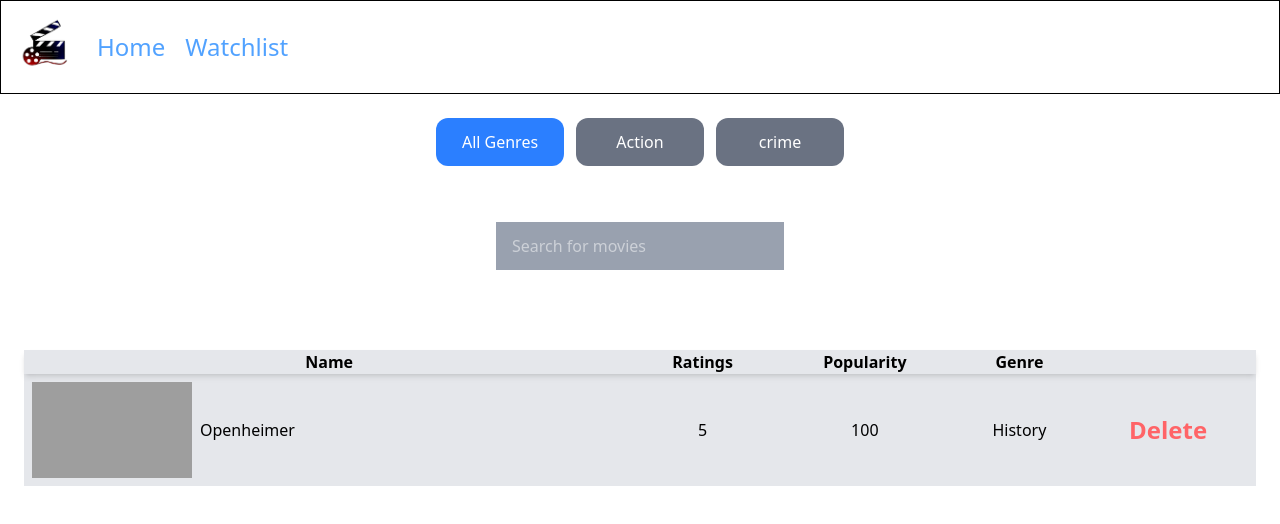
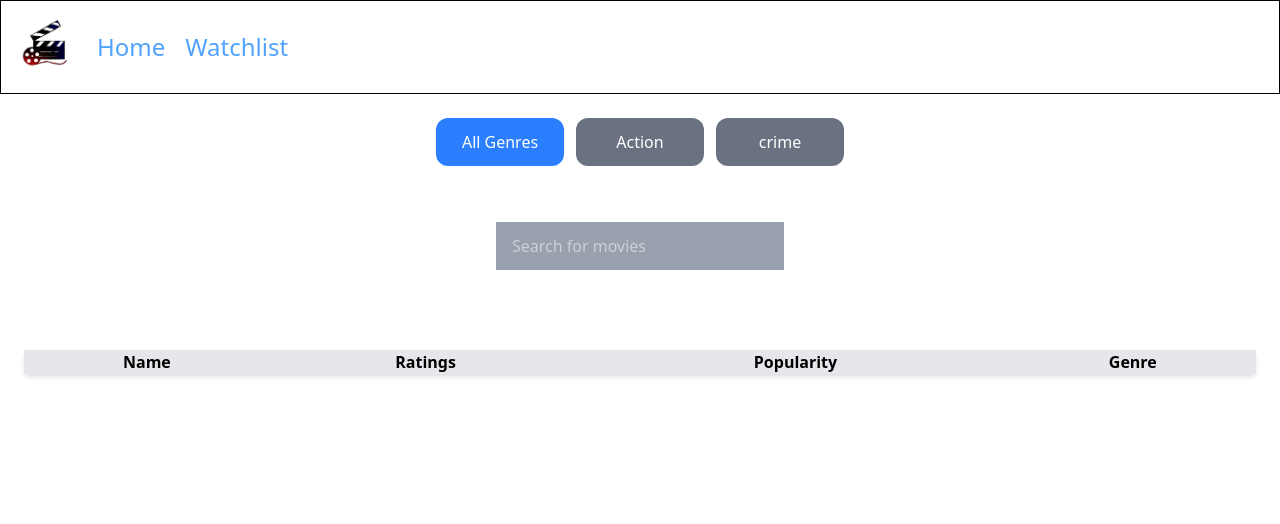
Before and after one commit to RAVI0851/Film-Vault, a React (Vite) app: page /Watchlist in a window 1280 px wide. Shown: the top 524 px of the page. Built offline with nearby package versions, Linux system fonts and the light colour scheme; grey boxes are pictures that could not be loaded.

Commit message:
Added addMovies to watchlist feature and Delete Movies from watchlist

```diff
--- a/src/App.jsx
+++ b/src/App.jsx
@@ -1,20 +1,51 @@
-import { useState } from "react";
+import { useEffect, useState } from "react";
 import "./App.css";
 import Navbar from "./components/Navbar";
 import Movies from "./components/Movies";
 import Watchlist from "./components/Watchlist";
 import Banner from "./components/Banner";
 
+
 import { BrowserRouter, Routes, Route } from "react-router-dom";
 
+
+
 function App() {
+
+
+  const [watchList,SetWatchList] = useState([]);
+
+  let addToWatchList = (movie)=>{
+
+    let newWatchList = [...watchList,movie]
+    localStorage.setItem('moviesApp',JSON.stringify(newWatchList))
+    SetWatchList(newWatchList)
+    console.log(watchList);
+
+  }
+
+  let removeFromWatchList = (movie)=>{
+    let filteredWatchList = watchList.filter((cur_movie)=>{
+       return cur_movie.id!=movie.id
+    })
+    SetWatchList(filteredWatchList)
+    console.log(watchList)
+  }
+
+  useEffect(()=>{
+   let localStorageMovies= localStorage.getItem('moviesApp')
+   if(localStorageMovies){
+    SetWatchList(JSON.parse(localStorageMovies))
+   }
+  },[]);
+
   return (
     <>
       <BrowserRouter>
         <Navbar />
         <Routes>
-          <Route path="/" element={<><Banner/> <Movies /></>} />
-          <Route path="/Watchlist" element={<Watchlist />} />
+          <Route path="/" element={<><Banner/> <Movies watchList={watchList} addToWatchList={addToWatchList} removeFromWatchList={removeFromWatchList} /></>} />
+          <Route path="/Watchlist" element={<Watchlist watchList={watchList} removeFromWatchList={removeFromWatchList} />} />
         </Routes>
       </BrowserRouter>
     </>
--- a/src/components/MovieCard.jsx
+++ b/src/components/MovieCard.jsx
@@ -1,19 +1,43 @@
 import React from "react";
 
-function MovieCard({ title, poster }) {
+function MovieCard({ title, poster, movie, addToWatchList ,watchList,removeFromWatchList}) {
+  let doesContain = (movie) => {
+      for (let i = 0; i < watchList.length; i++) {
+      if (watchList[i].id === movie.id) {
+        console.log(watchList)
+        return true;
+      }
+    }
+    return false;
+  };
+
   return (
     <div
-      className="w-[11rem] h-[40vh] bg-center bg-cover flex items-end justify-center border rounded-xl hover:scale-110 duration-300 hover:cursor-pointer m-1"
+      className="w-[11rem] h-[40vh] bg-center bg-cover flex border flex-col justify-between items-end rounded-xl hover:scale-110 duration-300 hover:cursor-pointer m-1"
       style={{
         backgroundImage: `url(https://image.tmdb.org/t/p/w500/${poster})`,
       }}
     >
-
-      <div className="bg-gray-200 ">
+      {doesContain(movie) ?
+      <div
+        onClick={() => removeFromWatchList(movie)}
+        className="bg-gray-500 h-[1.4rem] w-[1.4rem] rounded-2xl m-4"
+      >
+        &#10060;
+      </div>
+      :
+      <div
+        onClick={() => addToWatchList(movie)}
+        className="bg-gray-500 h-[1.4rem] w-[1.4rem] rounded-2xl m-4"
+      >
         &#128525;
+      </div>}
+      <div className="w-full">
+        {" "}
+        <h1 className="text-2xl text-white bg-gray-900 w-full text-center opacity-45">
+          {title}
+        </h1>
       </div>
-
-     <div className="mt-0"> <h1 className='text-2xl text-white bg-gray-900 w-full text-center opacity-45'>{title}</h1></div>
     </div>
   );
 }
--- a/src/components/Movies.jsx
+++ b/src/components/Movies.jsx
@@ -3,7 +3,7 @@ import MovieCard from "./MovieCard";
 import axios from "axios";
 import Pagination from "./Pagination";
 
-function Movies() {
+function Movies({watchList,addToWatchList,removeFromWatchList}) {
   const [movies, setMovies] = useState([]);
   const [pageNo, setPageNo] = useState(1);
 
@@ -32,6 +32,28 @@ https://api.themoviedb.org/3/movie/popular?api_key=c9faaad8733e99dd34704cf8744eb
       });
   }, [pageNo]);
 
+
+  // const [watchList,SetWatchList] = useState([]);
+
+  // let addToWatchList = (movie)=>{
+
+  //   let newWatchList = [...watchList,movie]
+  //   SetWatchList(newWatchList)
+  //   console.log(watchList);
+
+  // }
+
+  // let removeFromWatchList = (movie)=>{
+  //   let filteredWatchList = watchList.filter((cur_movie)=>{
+  //      return cur_movie.id!=movie.id
+  //   })
+  //   SetWatchList(filteredWatchList)
+  //   console.log(watchList)
+  // }
+
+
+
+
   return (
     <div>
       <div className="p-5">
@@ -40,7 +62,7 @@ https://api.themoviedb.org/3/movie/popular?api_key=c9faaad8733e99dd34704cf8744eb
         </h1>
         <div className="flex flex-wrap ">
           {movies.map((movie) => (
-            <MovieCard title={movie.title} poster={movie.poster_path} />
+            <MovieCard key={movie.id} movie={movie} title={movie.title} poster={movie.poster_path} addToWatchList={addToWatchList} watchList={watchList} removeFromWatchList={removeFromWatchList} />
            ))}
         </div>
       </div>
--- a/src/components/Watchlist.jsx
+++ b/src/components/Watchlist.jsx
@@ -1,12 +1,19 @@
 import React from "react";
+//import watchList from 'movies.jsx'
 
-function Watchlist() {
+function Watchlist({ watchList,removeFromWatchList }) {
   return (
     <>
       <div className="flex items-center gap-3 justify-center mt-6 ">
-        <button className="bg-blue-500 h-[3rem] w-[8rem] rounded-xl text-white text-center">All Genres</button>
-        <button className="bg-gray-500 h-[3rem] w-[8rem] rounded-xl text-white text-center">Action</button>
-        <button className="bg-gray-500 h-[3rem] w-[8rem] rounded-xl text-white text-center">crime</button>
+        <button className="bg-blue-500 h-[3rem] w-[8rem] rounded-xl text-white text-center">
+          All Genres
+        </button>
+        <button className="bg-gray-500 h-[3rem] w-[8rem] rounded-xl text-white text-center">
+          Action
+        </button>
+        <button className="bg-gray-500 h-[3rem] w-[8rem] rounded-xl text-white text-center">
+          crime
+        </button>
       </div>
 
       <div className="flex justify-center items-center h-[10rem]  text-white">
@@ -27,22 +34,24 @@ function Watchlist() {
             </tr>
           </thead>
           <tbody className="border-gray-50">
+            {watchList.map((movie) => (
               <tr className="">
                 <td className="flex items-center text-center">
                   <img
-                  src="https://cdna.artstation.com/p/assets/images/images/063/096/684/large/william-j-harris-oppenheimer-movie-poster-2023.jpg?1684720979"
+                    src={`https://image.tmdb.org/t/p/w500/${movie.poster_path}`}
                     className="h-[6rem] w-[10rem] m-2 "
                     alt="poster"
                   />
-                <h1 className="">Openheimer</h1>
+                  <h1 className="">{movie.title}</h1>
                 </td>
-              <td>5</td>
-              <td>100</td>
+                <td>{movie.vote_average}</td>
+                <td>{movie.popularity}</td>
                 <td>History</td>
-              <td className="font-bold text-2xl text-red-400 text-center hover:cursor-pointer">
+                <td className="font-bold text-2xl text-red-400 text-center hover:cursor-pointer" onClick={()=>{removeFromWatchList(movie)}} >
                   Delete
                 </td>
               </tr>
+            ))}
           </tbody>
         </table>
       </div>
```
Lines whose indentation alone changed are shown as unchanged.
